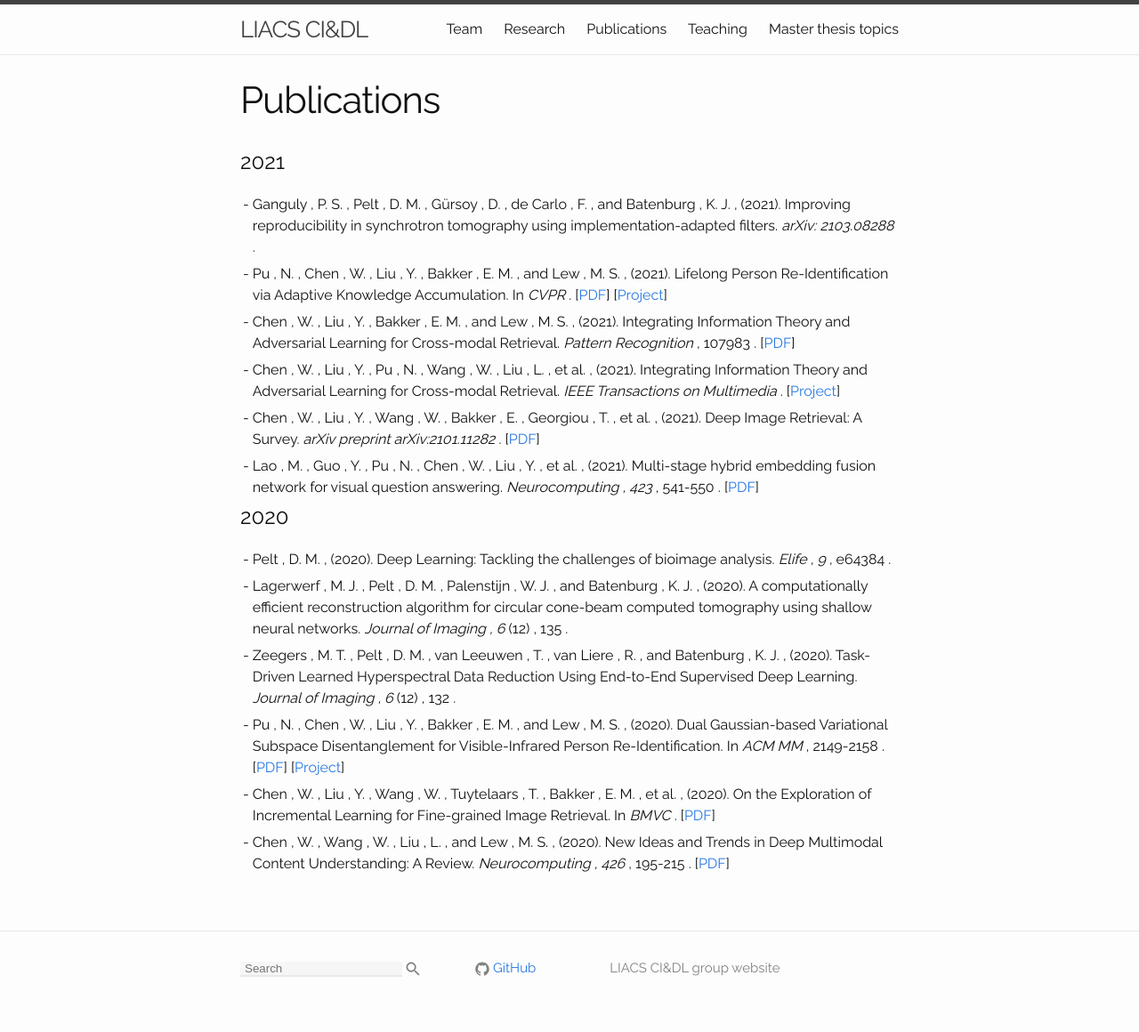
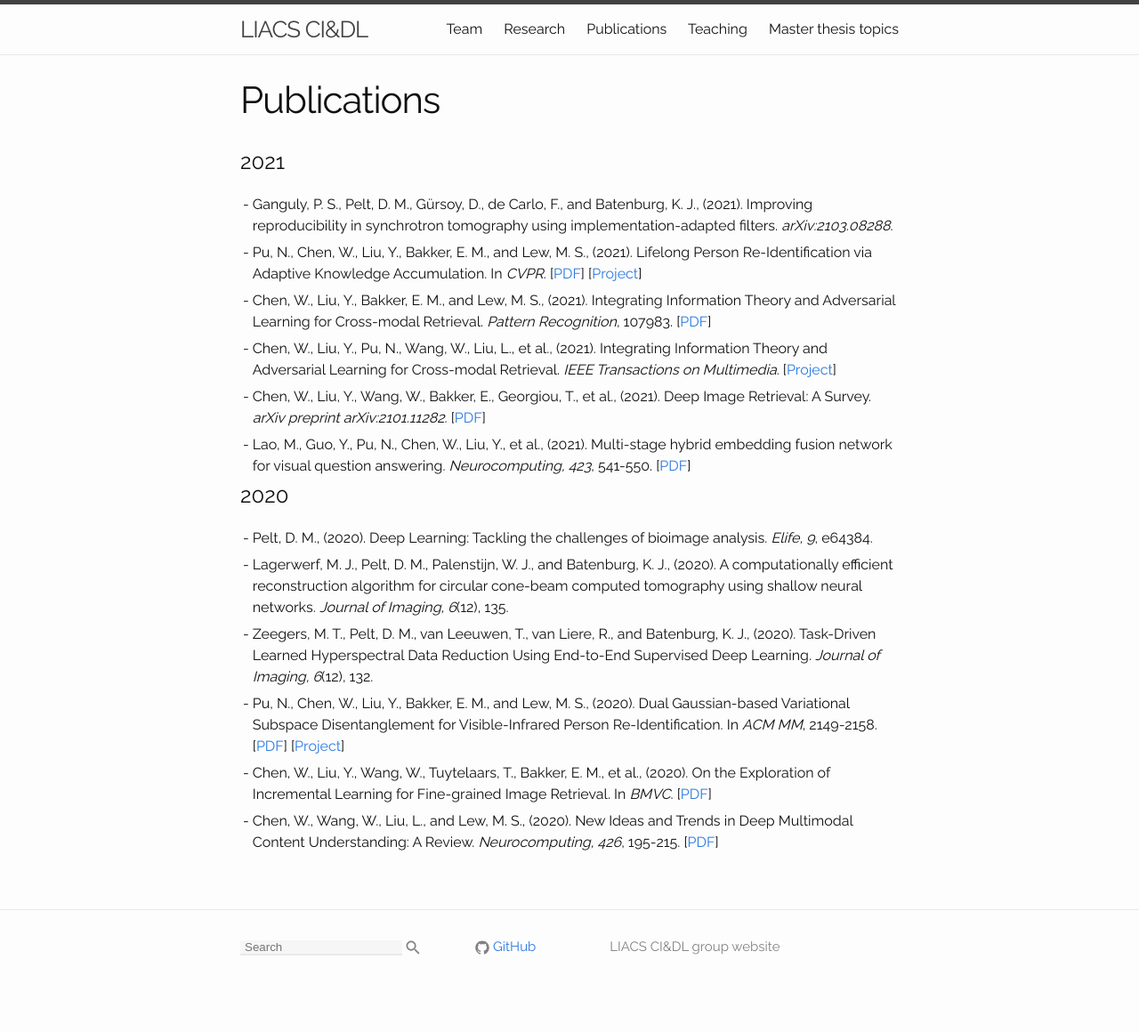
Before and after one commit to liacs-cidl/liacs-cidl.github.io, a Jekyll site: the page built from main_pages/50_publications.md, in a window 1280 px wide. Shown: the whole page at 89% size. Built offline with Jekyll 4.4.1, drawn with Linux system fonts in a browser that asks for light colours; nearby versions of some CDN libraries; after the commit the page ends 1136 px from its top, so only the background shows below that.

Commit message:
Remove whitespaces in publication list

```diff
--- a/main_pages/50_publications.md
+++ b/main_pages/50_publications.md
@@ -19,45 +19,12 @@ include_in_menu: true
 
 <div class="bibtex_template">
 <table>
-    <td style="vertical-align:top;">
-    -</td><td>
-    <span class="author" max="5">
-        <span class="von"></span>
-        <span class="last"></span>
-        <span class="junior">, </span>
-        <span class="first_initial">, </span>
-    </span>
-    <span class="if year">, (<span class="year"></span>)</span>.
-    <span class="title"></span>.
-    <span class="if journal">
-        <i>
-            <span class="journal"></span>
-        </i>
-    </span>
-    <span class="if booktitle">In
-        <i>
-            <span class="booktitle"></span>
-        </i>
-    </span><span class="if eprint">
-        <i>
-            <span class="if archivePrefix">
-                <span class="archiveprefix"></span>:
-            </span>
-            <span class="eprint"></span>
-        </i>
-    </span>
-    <span class="if volume">
-    <i>, <span class="volume"></span>
-    </i>
-    </span>
-    <span class="if number">(<span class="number"></span>)</span>
-    <span class="if pages">, <span class="pages"></span></span>
-    <span class="if journal || booktitle || eprint">.</span>
-    <span class="if pdf_url">[<a class="pdf_url">PDF</a>]</span>
-    <span class="if project_url">[<a class="project_url">Project</a>]</span>
-
+<td style="vertical-align:top;">
+-</td><td>
+<!-- Line below should be on single line to prevent additional whitespaces -->
+<span class="author" max="5"><span class="von"></span> <span class="last"></span><span class="junior">, </span><span class="first_initial">, </span></span><span class="if year">, (<span class="year"></span>)</span>. <span class="title"></span>. <span class="if journal"><i><span class="journal"></span></i></span><span class="if booktitle">In <i><span class="booktitle"></span></i></span><span class="if eprint"><i><span class="if archivePrefix"><span class="archiveprefix"></span>:</span><span class="eprint"></span></i></span><span class="if volume"><i>, <span class="volume"></span></i></span><span class="if number">(<span class="number"></span>)</span><span class="if pages">, <span class="pages"></span></span><span class="if journal || booktitle || eprint">.</span><span class="if pdf_url"> [<a class="pdf_url">PDF</a>]</span><span class="if project_url"> [<a class="project_url">Project</a>]</span>
     </td>
-</table>
+    </table>
 </div>
 
 <div id="bibtex_display"></div>
```
